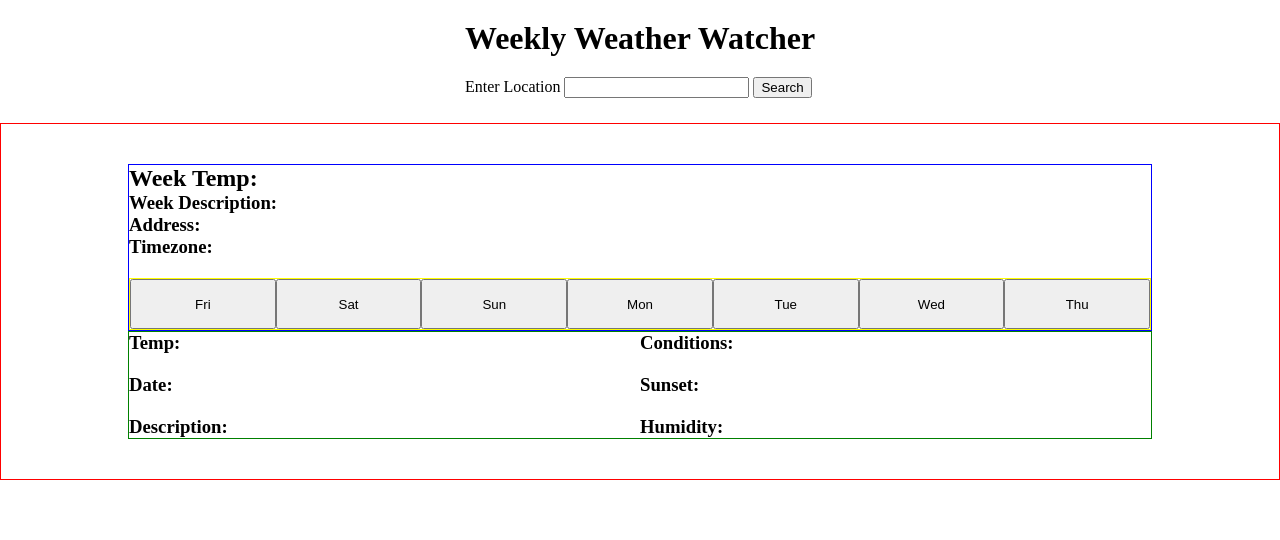
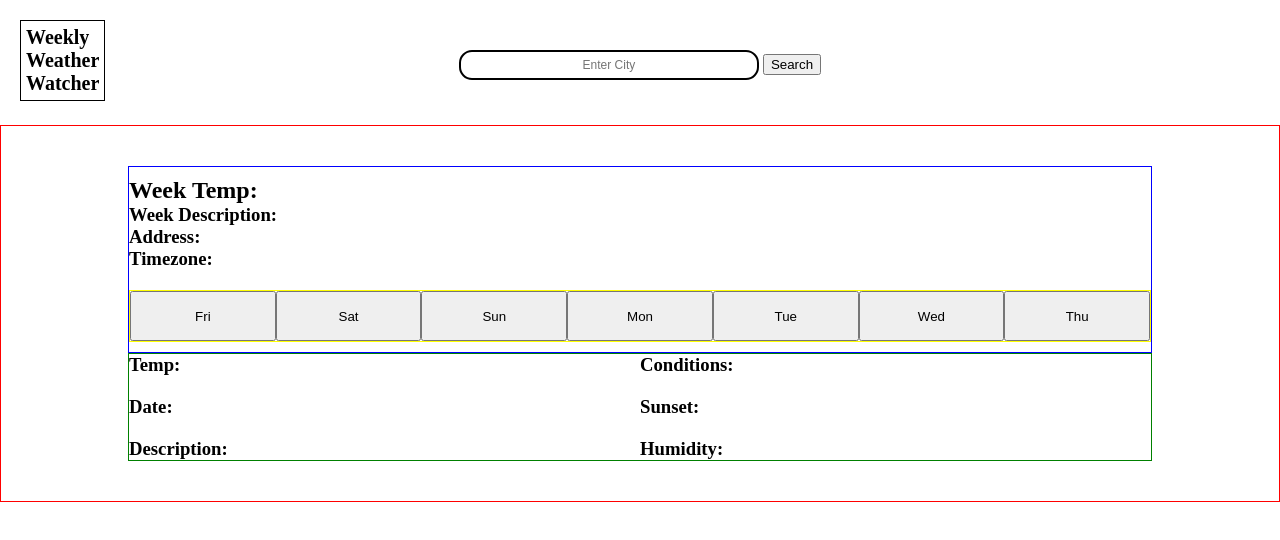
Before and after one commit to karldreta/WeatherApp-OdinProject, a website built with webpack: page src/template.html in a window 1280 px wide. Built offline with nearby package versions, Linux system fonts and the light colour scheme.

Commit message:
Simple styling for header

```diff
--- a/src/styles.css
+++ b/src/styles.css
@@ -23,15 +23,49 @@ body {
   flex-direction: column;
   align-items: center;
 }
+#header {
+  display: flex;
+  justify-content: center;
+  align-items: center;
+  width: 100vw;
+  margin-top: 20px;
+}
 
-#header > h1 {
-  margin-top: 20px;
-  margin-bottom: 20px;
+#header > .titleContainer {
+  border: 1px solid black;
+  width: fit-content;
+  height: auto;
+  display: flex;
+  flex-direction: column;
+  position: fixed;
+  top: 20px;
+  left: 20px;
+}
+
+#header > .titleContainer > h1 {
+  font-size: 20px;
+  padding: 5px;
+}
+
+form {
+  position: fixed;
+  top: 50px;
+}
+
+form > #inputLocation {
+  width: 300px;
+  height: 30px;
+  padding: 10px;
+  text-align: center;
+  font-size: 12px;
+  outline: none;
+  border: 2px solid black;
+  border-radius: 13px;
 }
 
 main {
   border: 1px solid red;
-  margin-top: 25px;
+  margin-top: 105px;
   width: 100vw;
   display: flex;
   flex-direction: column;
@@ -45,6 +79,7 @@ main > #weatherInfoContainer {
   display: flex;
   flex-direction: column;
   gap: 20px;
+  padding: 10px 0px;
 }
 
 #weatherInfoContainer #selectDateContianer {
@@ -78,6 +113,8 @@ main > #dayInfoPanel {
   cursor: pointer;
 }
 
+/* Below: Dialog */
+
 dialog.alert {
   position: fixed;
   top: 30px;
--- a/src/template.html
+++ b/src/template.html
@@ -7,10 +7,15 @@
   </head>
   <body>
     <header id="header">
-      <h1>Weekly Weather Watcher</h1>
+      <div class="titleContainer">
+        <h1>
+          <div>Weekly</div>
+          <div>Weather</div>
+          <div>Watcher</div>
+        </h1>
+      </div>
       <form action="#" method="post">
-        <label for="inputLocation">Enter Location</label>
-        <input type="text" id="inputLocation" />
+        <input type="text" id="inputLocation" placeholder="Enter City" />
         <button id="searchLocation">Search</button>
       </form>
     </header>
```
